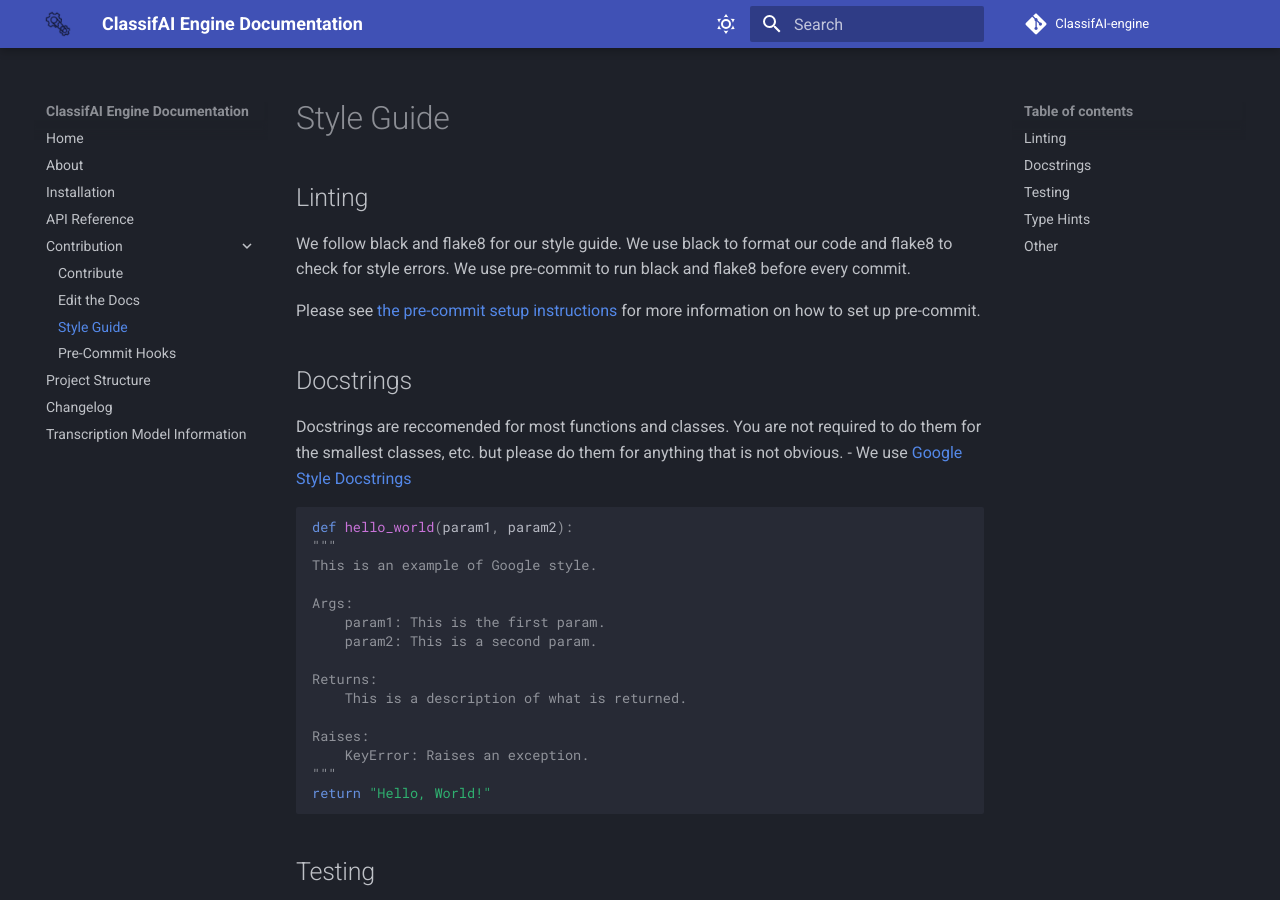
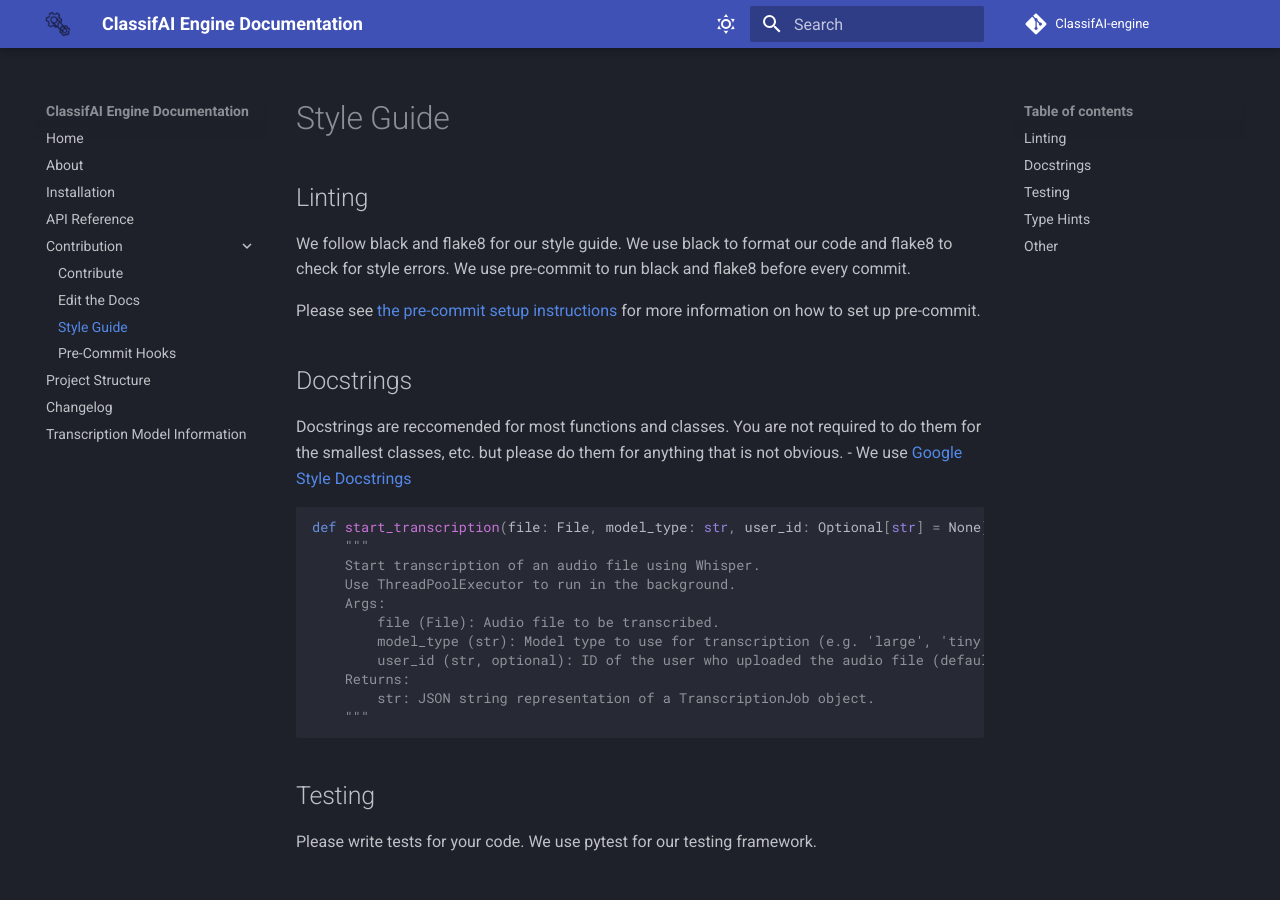
Before and after one commit to TCU-ClassifAI/classifAI-engine, an MkDocs documentation site: the page built from docs/contribution/style_guide.md, in a window 1280 px wide and 900 px high. Built offline with MkDocs 1.6.1 and Material for MkDocs 9.7.7, drawn with Linux system fonts in a browser that asks for light colours; comment, search, counter and statistics services are not loaded.

Commit message:
Update docstring and update documentation based on it

````diff
--- a/docs/contribution/style_guide.md
+++ b/docs/contribution/style_guide.md
@@ -12,21 +12,17 @@ Docstrings are reccomended for most functions and classes. You are not required
 - We use [Google Style Docstrings](https://sphinxcontrib-napoleon.readthedocs.io/en/latest/example_google.html)
 
 ```py
-def hello_world(param1, param2):
-"""
-This is an example of Google style.
-
-Args:
-    param1: This is the first param.
-    param2: This is a second param.
-
-Returns:
-    This is a description of what is returned.
-
-Raises:
-    KeyError: Raises an exception.
-"""
-return "Hello, World!"
+def start_transcription(file: File, model_type: str, user_id: Optional[str] = None):
+    """
+    Start transcription of an audio file using Whisper.
+    Use ThreadPoolExecutor to run in the background.
+    Args:
+        file (File): Audio file to be transcribed.
+        model_type (str): Model type to use for transcription (e.g. 'large', 'tiny.en')
+        user_id (str, optional): ID of the user who uploaded the audio file (default=None).
+    Returns:
+        str: JSON string representation of a TranscriptionJob object.
+    """
 ```
 
 ## Testing
````
Also changed, not shown: 1 other file.
